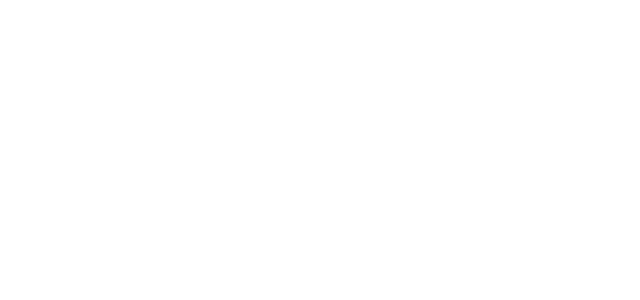
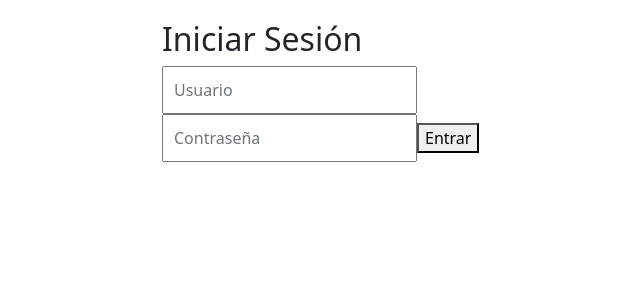
Before and after one commit to Karen24Her/zoo-web-app, a React (Create React App) app: page /login in a window 1280 px wide. Before the commit this address had no page. Shown: the top 300 px of the page, without its empty margins (298-938 px from the left). Built offline with nearby package versions, Linux system fonts and the light colour scheme.

Commit message:
implementacion login

```diff
--- a/src/App.js
+++ b/src/App.js
@@ -12,7 +12,7 @@
 import AnimalList from './components/AnimalList';
 import Dashboard from './components/Dashboard';
 import ZooDashboard from './components/ZooDashboard';
-
+import Login from "./components/login";
 function App() {
   return (
     <Router>
@@ -27,6 +27,7 @@
         <Route path="/AnimalList" element={<AnimalList />} />
         <Route path='/dashboard' element={<Dashboard />} />
         <Route path='/ZooDashboard' element={<ZooDashboard />} />
+        <Route path="/login" element={<Login />} />
       </Routes>
     </Router>
   );
--- a/src/components/Register.js
+++ b/src/components/Register.js
@@ -31,7 +31,13 @@
       setSuccess(`Registro exitoso. Tu token es: ${token}`);
       navigate('/zoos');  // Redirigir al usuario a /zoos después del registro
     } catch (error) {
-      setError('Error al registrar usuario. Por favor, inténtalo de nuevo.');
+      if (error.response) {
+        setError(`Error: ${error.response.data.message}${error.response.data.error ? ' - ' + error.response.data.error : ''}`);
+        console.error('Error backend:', error.response.data);
+      } else {
+        setError('Error al registrar usuario. Por favor, inténtalo de nuevo.');
+        console.error('Error:', error.message);
+      }
     }
   };
 
--- /dev/null
+++ b/src/components/login.js
@@ -0,0 +1,34 @@
+import React, { useState } from 'react';
+import axios from 'axios';
+import { useNavigate } from 'react-router-dom';
+
+export default function Login() {
+    const [form, setForm] = useState({ username: '', password: '' });
+    const [error, setError] = useState('');
+    const navigate = useNavigate();
+
+    const handleChange = e => setForm({ ...form, [e.target.name]: e.target.value });
+
+    const handleSubmit = async e => {
+        e.preventDefault();
+        setError('');
+        try {
+            const res = await axios.post('https://taller-api-restful-izu0.onrender.com/api/auth/login', form);
+            localStorage.setItem('jwtToken', res.data.token);
+            navigate('/zoos');
+        } catch (err) {
+            console.error('Error al hacer login:', err.response?.data || err.message);
+            setError(err.response?.data?.message || 'Error en autenticación');
+        }
+    };
+
+    return (
+        <form onSubmit={handleSubmit} style={{ maxWidth: 400, margin: 'auto', padding: 20 }}>
+            <h2>Iniciar Sesión</h2>
+            <input name="username" value={form.username} onChange={handleChange} placeholder="Usuario" required />
+            <input name="password" type="password" value={form.password} onChange={handleChange} placeholder="Contraseña" required />
+            <button type="submit">Entrar</button>
+            {error && <p style={{ color: 'red' }}>{error}</p>}
+        </form>
+    );
+}
```
